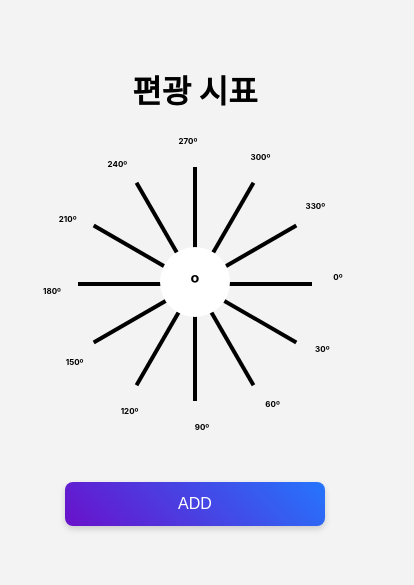
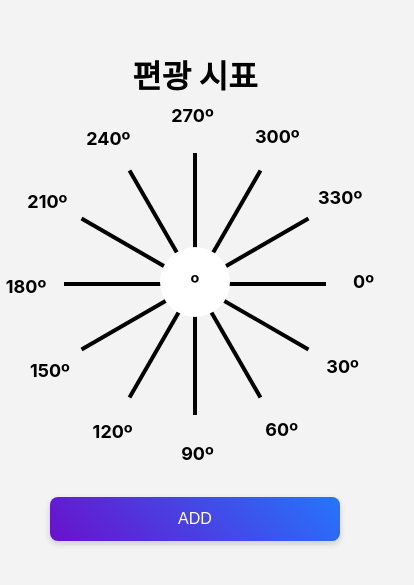
Before and after one commit to ngeetl/optical, a React (Create React App) app: page / in a window 390 px wide. Shown: the part 145-730 px from the top of the page, 414 px wide, since content can reach past the window. Built offline with nearby package versions, Linux system fonts and the light colour scheme.

Commit message:
사이즈 수정

```diff
--- a/src/App.css
+++ b/src/App.css
@@ -102,8 +102,8 @@ h1 {
 
 @media screen and (max-width: 600px) {
   .polarization-chart {
-    width: 260px;
-    height: 260px;
+    width: 290px;
+    height: 290px;
   }
 
   .center-circle {
@@ -113,10 +113,13 @@ h1 {
       font-size: 18px;
   }
   .line span {
-      font-size: 6px;
+      font-size: 7px;
+      top: -5px; /* 라벨을 선 위로 조정 */
+      right: -60px;
   }
   .line-bold span {
-    font-size: 8px;
+    top: -11px; /* 라벨을 선 위로 조정 */
+    right: -88px;
 }
 }
 
```
